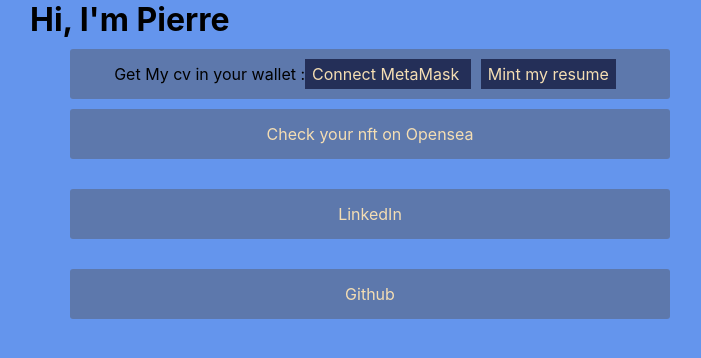
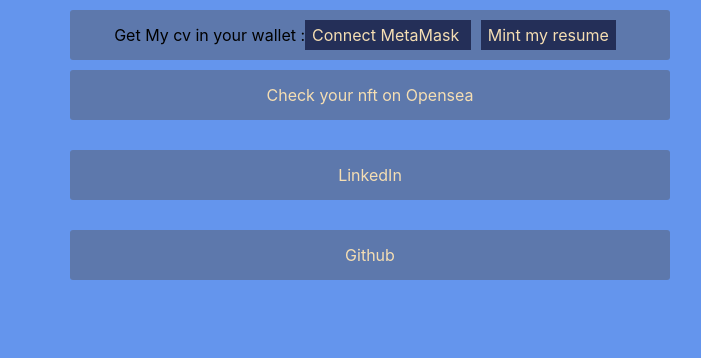
Before and after one commit to Pierregvx/link-cv, a Next.js app: page / in a window 1280 px wide. Shown: the top 358 px of the page, without its empty margins (290-991 px from the left). Built offline with nearby package versions, Linux system fonts and the light colour scheme.

Commit message:
Revert "."
This reverts commit d16676bd9de93581db8394a018c50c1729fa51a9.

```diff
--- a/pages/index.tsx
+++ b/pages/index.tsx
@@ -41,7 +41,7 @@
       </Head>
 
       <div className='list'>
-  <h1>Hi, I'm Pierre</h1>
+
   <ul>
 
   <li>Get My cv in your wallet :
```
